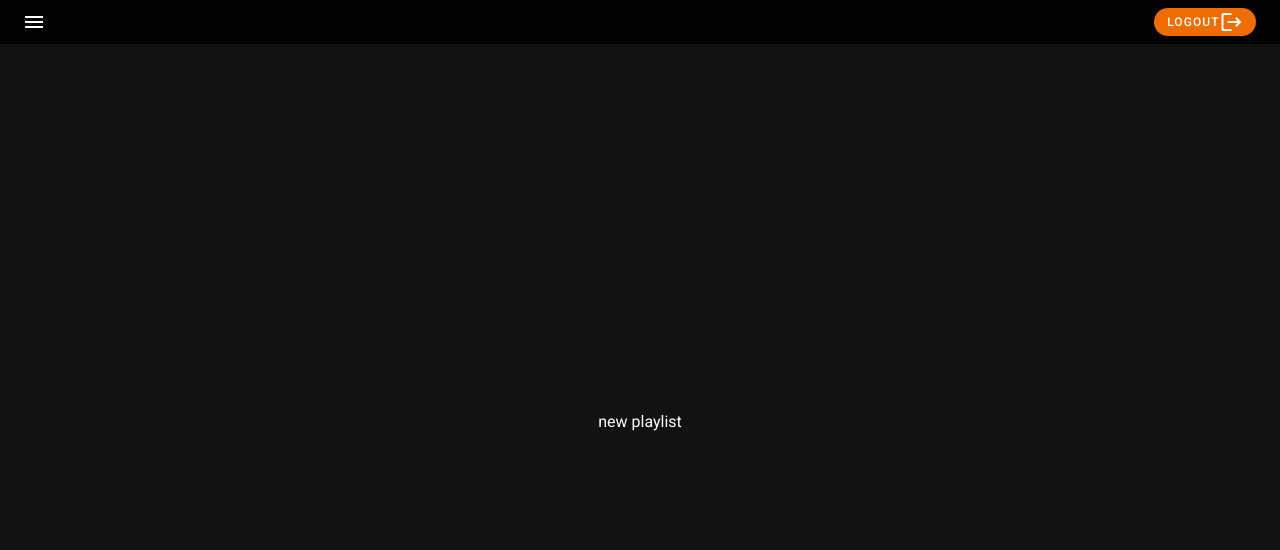
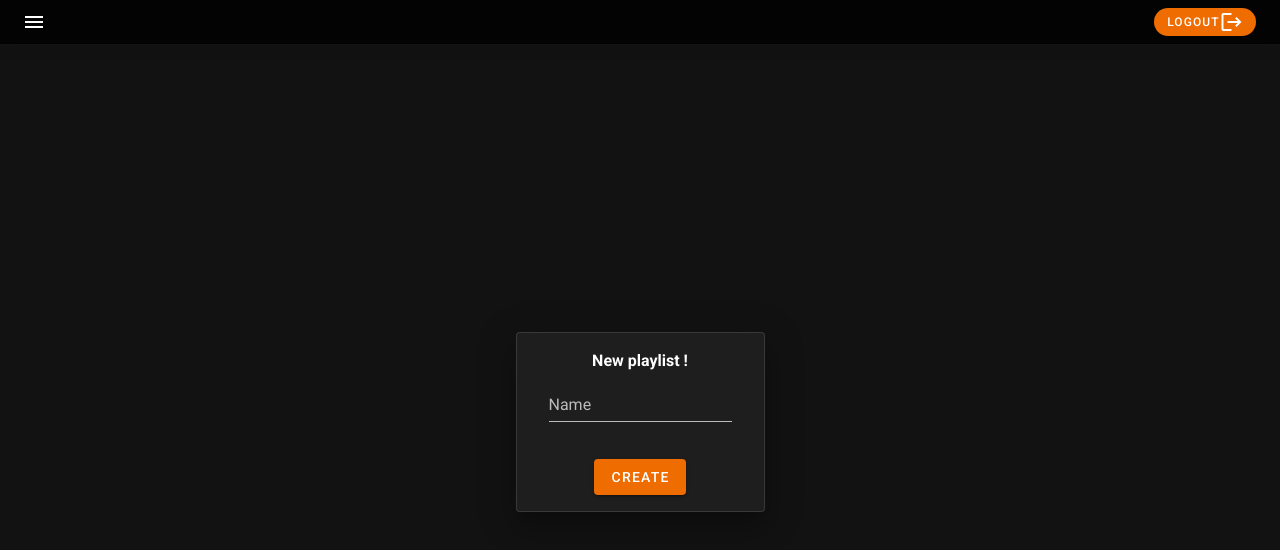
Before and after one commit to JeremyGendre/vue-song-playlist, a Vue app: page /playlist/new in a window 1280 px wide. Shown: the top 550 px of the page. Built offline with nearby package versions, Linux system fonts and the light colour scheme; no server answers; sample sign-in values are in the browser's storage; what vue2-perfect-scrollbar would draw is missing.

Commit message:
add a loading element on Home component - add the form on NewPlaylist componenet

```diff
--- a/src/pages/home/Home.vue
+++ b/src/pages/home/Home.vue
@@ -1,6 +1,7 @@
 <template>
     <div class="d-flex flex-wrap">
         <CreatePlaylistCard/>
+        <div v-if="loading" class="ma-auto ml-8 loading-div px-4 py-2">Fetching data ...</div>
         <HomePlaylistItem v-for="playlist in playlists" :key="playlist.id" :playlist="playlist"/>
     </div>
 </template>
@@ -20,7 +21,8 @@
         components: {CreatePlaylistCard, HomePlaylistItem},
         data: () => ({
             playlists: [],
-            bgImage: null
+            bgImage: null,
+            loading: true
         }),
         beforeCreate(){
             if(this.$store.state.user === null){
@@ -29,6 +31,7 @@
         },
         created(){
             this.initializeBgImage();
+            setTimeout(() => {
                 database.collection('Playlist').where("userId", '==', firebase.auth().currentUser.uid)
                     .get()
                     .then(querySnapshot => {
@@ -38,7 +41,9 @@
                     })
                     .catch(error => {
                         console.error(error);
-                })
+                    }).finally(() => { this.loading = false })
+            }, 2000)
+
         },
         methods: {
             async initializeBgImage(){
@@ -52,3 +57,10 @@
         }
     };
 </script>
+
+<style scoped>
+    .loading-div{
+        background-color: #212121;
+        color: white;
+    }
+</style>
--- a/src/pages/playlist/NewPlaylist.vue
+++ b/src/pages/playlist/NewPlaylist.vue
@@ -1,11 +1,65 @@
 <template>
-    <div>
-        new playlist
-    </div>
+    <v-card
+            class="mx-auto px-8 py-4 rounded"
+            max-width="344"
+            outlined
+            elevation="20"
+    >
+        <v-form
+                id="new-playlist-form"
+                ref="newPlaylistForm"
+                v-model="validForm"
+                lazy-validation
+                @submit.prevent="createPlaylist"
+        >
+            <div class="font-bold">New playlist !</div>
+            <v-text-field
+                    v-model="name"
+                    :rules="nameRules"
+                    label="Name"
+                    required
+            ></v-text-field>
+            <v-alert
+                    dense
+                    outlined
+                    type="error"
+                    class="rounded"
+                    v-if="error"
+            >
+                {{ error !== '' ? error : 'An error occured, maybe try again after refreshing the page.' }}
+            </v-alert>
+            <v-btn
+                    :disabled="loading || !validForm"
+                    :loading="loading"
+                    color="primary"
+                    class="mt-4 rounded my-auto"
+                    type="submit"
+                    form="new-playlist-form"
+            >
+                Create
+            </v-btn>
+        </v-form>
+    </v-card>
 </template>
 
 <script>
     export default {
-        name: 'NewPlaylist'
+        name: 'NewPlaylist',
+        data : ()=>({
+            loading: false,
+            validForm: true,
+            name: '',
+            nameRules: [
+                value => !!value || 'Name is required',
+                value => value.length >= 1 || 'Min 1 characters',
+            ],
+            error: null
+        }),
+        methods: {
+            createPlaylist(){
+                console.log('create !');
+                this.loading = true;
+            }
+        }
     };
 </script>
```
Lines whose indentation alone changed are shown as unchanged.
